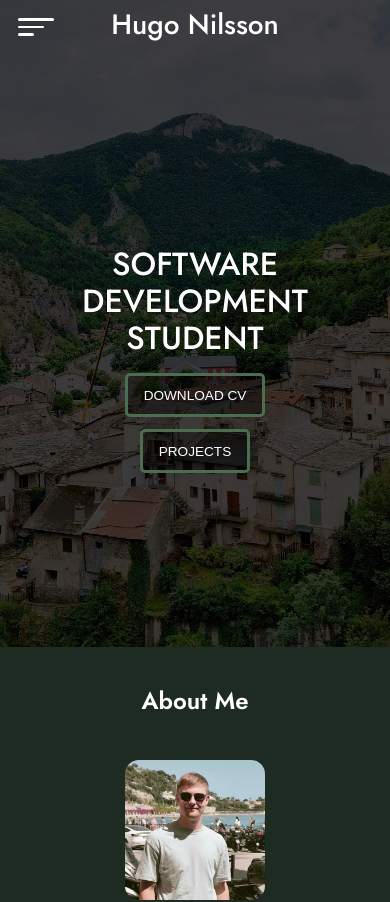
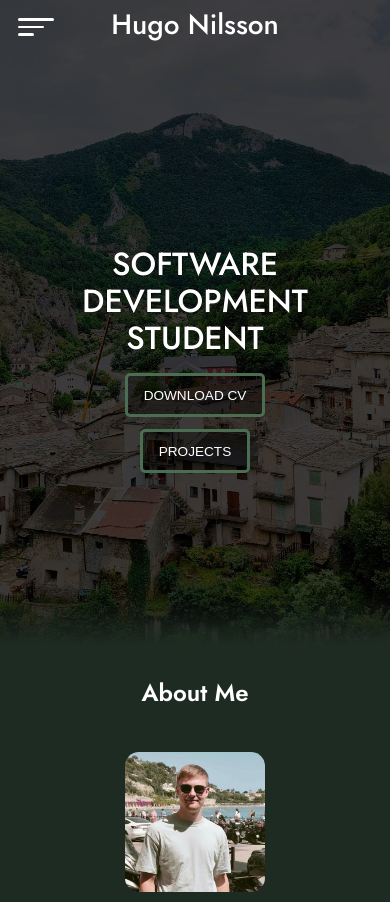
Before and after one commit to HugNil/portfolio-react, a Next.js app in the folder frontend/: page / in a window 390 px wide. Shown: the top 902 px of the page. Built offline with nearby package versions, Linux system fonts and the light colour scheme.

Commit message:
Added fade to hero section background image

```diff
--- a/frontend/src/app/styles/components/About.module.css
+++ b/frontend/src/app/styles/components/About.module.css
@@ -4,7 +4,7 @@
   font-size: 2.5rem;
   font-weight: 600;
   margin-bottom: 1rem;
-  margin-top: 4rem;
+  margin-top: 2rem;
   color: var(--color-text-primary);
   pointer-events: none;
 }
@@ -62,7 +62,7 @@
 
   .heading {
     font-size: 2.25rem;
-    margin-top: 3rem;
+    margin-top: 1.5rem;
   }
 }
 
@@ -74,7 +74,7 @@
 
   .heading {
     font-size: 2rem;
-    margin-top: 2.5rem;
+    margin-top: 1.5rem;
   }
 
   .textContainer {
@@ -93,7 +93,7 @@
 
   .heading {
     font-size: 1.875rem;
-    margin-top: 2rem;
+    margin-top: 1rem;
     margin-bottom: 1.5rem;
     text-align: center;
   }
@@ -122,7 +122,7 @@
 @media (max-width: 575px) {
   .heading {
     font-size: 1.625rem;
-    margin-top: 1.5rem;
+    margin-top: 1rem;
     margin-bottom: 1.25rem;
   }
 
--- a/frontend/src/app/styles/components/Hero.module.css
+++ b/frontend/src/app/styles/components/Hero.module.css
@@ -7,6 +7,18 @@
   display: flex;
   align-items: center;
   padding-bottom: 2rem;
+  position: relative;
+}
+
+.section::after {
+  content: '';
+  position: absolute;
+  bottom: 0;
+  left: 0;
+  right: 0;
+  height: 500px;
+  background: linear-gradient(to bottom, transparent, var(--color-bg-primary));
+  pointer-events: none;
 }
 
 .container {
@@ -71,6 +83,10 @@
 }
 
 @media (max-width: 767px) {
+  .section::after {
+    height: 80px;
+  }
+
   .section {
     min-height: 70vh;
     align-items: center;
@@ -111,6 +127,10 @@
 }
 
 @media (max-width: 575px) {
+  .section::after {
+    height: 60px;
+  }
+
   .section {
     min-height: 70vh;
     padding-top: 3rem;
@@ -135,6 +155,10 @@
 }
 
 @media (max-width: 479px) {
+  .section::after {
+    height: 50px;
+  }
+
   .section {
     min-height: 70vh;
     padding-top: 2.5rem;
```
